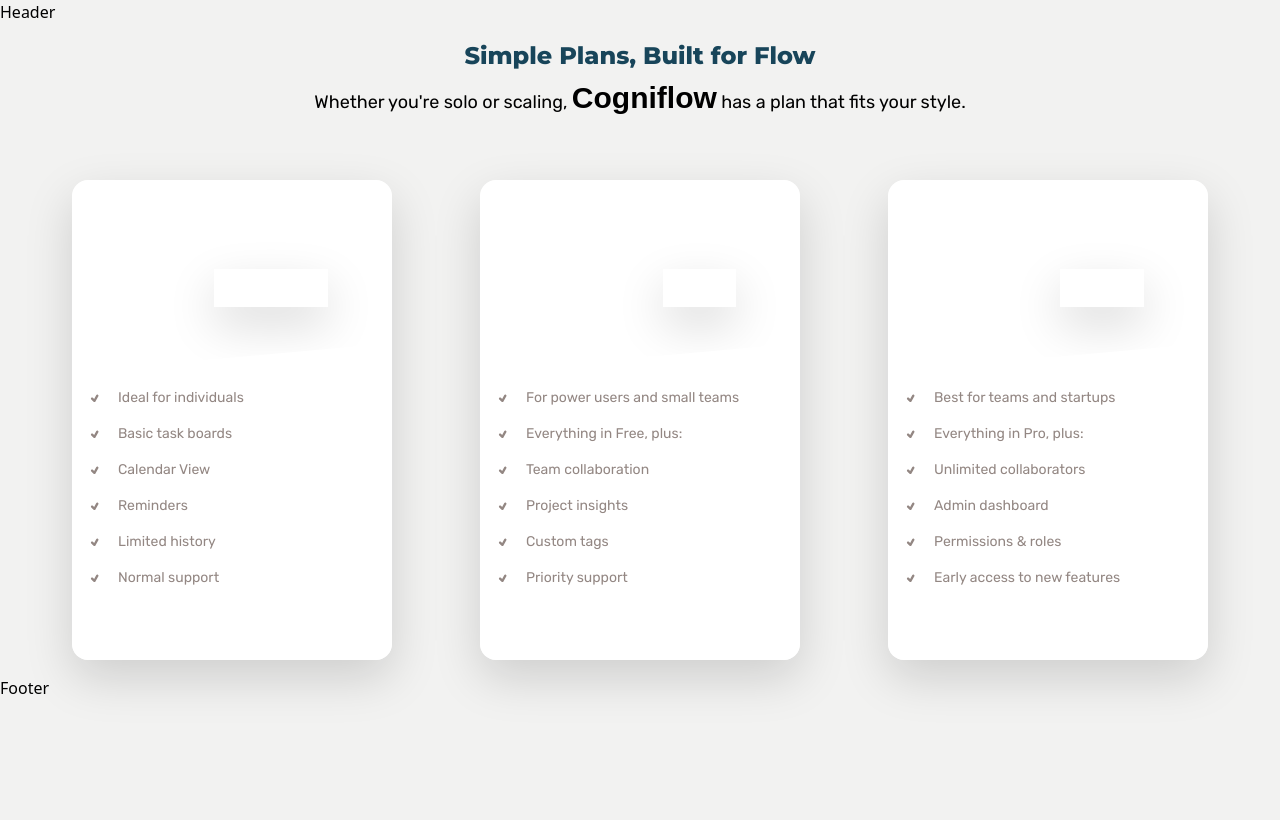
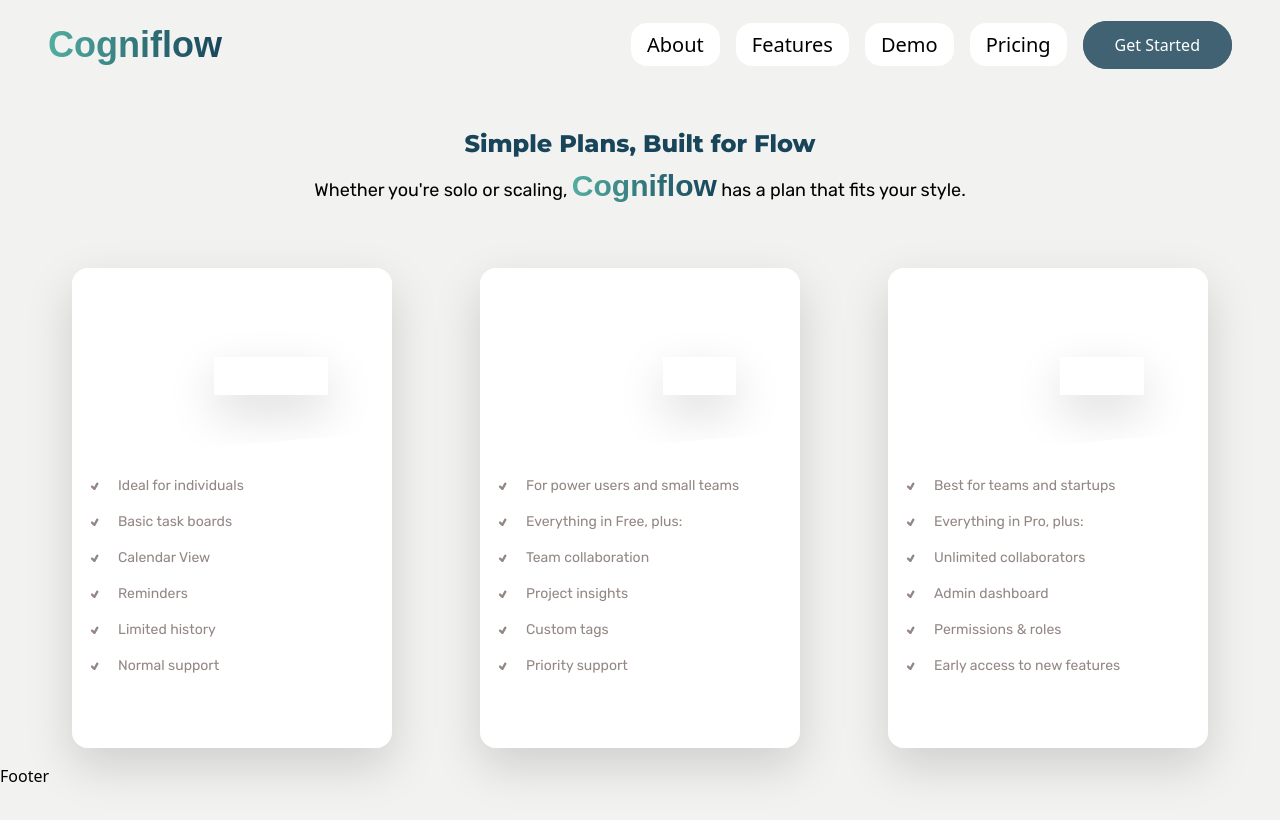
Before and after one commit to arunav999/CogniFlow-frontend, a React (Vite) app: page / in a window 1280 px wide. Shown: the top 820 px of the page. Built offline with nearby package versions, Linux system fonts and the light colour scheme; a web font is replaced by a local one.

Commit message:
added header design

```diff
--- a/index.html
+++ b/index.html
@@ -5,7 +5,7 @@
     <meta name="viewport" content="width=device-width, initial-scale=1.0" />
     <title>CogniFlow</title>
   </head>
-  <body class="bg-light-bg-body">
+  <body class="bg-light-bg-body h-[1000px]">
     <div id="modal"></div>
     <div id="root"></div>
     <script type="module" src="/src/main.jsx"></script>
--- a/src/components/Layout/Header/Header.jsx
+++ b/src/components/Layout/Header/Header.jsx
@@ -1,7 +1,71 @@
+import { useState, useEffect } from "react";
+
+import Links from "../../Reusable/Links/Links";
+import Button from "../../Reusable/Button/Button";
+
+import "./header.css";
+
 const Header = () => {
+  const [linkBg, setLinkBg] = useState(false);
+
+  useEffect(() => {
+    const handleScroll = () => {
+      const navArea = document.getElementById("navArea");
+      if (window.scrollY > 0) {
+        navArea.classList.add("is-sticky");
+        setLinkBg(true);
+      } else {
+        navArea.classList.remove("is-sticky");
+        setLinkBg(false);
+      }
+    };
+
+    window.addEventListener("scroll", handleScroll);
+
+    return () => window.removeEventListener("scroll", handleScroll);
+  }, []);
+
   return (
     <>
-      <header className="">Header</header>
+      <header className="header" id="navArea">
+        {/* LOGO */}
+        <h2 className="font-logo font-bold text-4xl">
+          <a href="/" className="logo-gradient">
+            Cogniflow
+          </a>
+        </h2>
+
+        {/* NAVIGATION */}
+        <nav>
+          <ul className="flex items-center gap-4">
+            <li>
+              <Links to="/about" bg={linkBg}>
+                About
+              </Links>
+            </li>
+            <li>
+              <Links to="/features" bg={linkBg}>
+                Features
+              </Links>
+            </li>
+            <li>
+              <Links to="/demo" bg={linkBg}>
+                Demo
+              </Links>
+            </li>
+            <li>
+              <Links to="/pricing" bg={linkBg}>
+                Pricing
+              </Links>
+            </li>
+            <li>
+              <Button secondary disabled={false}>
+                Get Started
+              </Button>
+            </li>
+          </ul>
+        </nav>
+      </header>
     </>
   );
 };
--- /dev/null
+++ b/src/components/Layout/Header/header.css
@@ -0,0 +1,22 @@
+.header {
+  /* @apply fixed top-0 h-[5.6rem] w-full bg-whi py-8 px-12 flex items-center justify-between z-999 transition-all duration-300 ease-in-out; */
+  padding: 2rem 3rem;
+  position: fixed;
+  top: 0;
+  height: 5.6rem;
+  width: 100%;
+  background-color: #f2f2f1;
+
+  display: flex;
+  align-items: center;
+  justify-content: space-between;
+  z-index: 999;
+  transition: all 0.3s ease-in-out;
+}
+
+#navArea.is-sticky {
+  height: 4.6rem;
+  background-color: white;
+  box-shadow: 0px 1px 8px 1px rgba(0,0,0, 0.05);
+  border-radius: 0px 0px 8px 8px;
+}
--- a/src/components/Main/Main.jsx
+++ b/src/components/Main/Main.jsx
@@ -3,7 +3,7 @@
 const Main = () => {
   return (
     <>
-      <main className="">
+      <main className="mt-28">
         <PricingSection />
       </main>
     </>
--- a/src/components/Main/Pricing/PricingSection.jsx
+++ b/src/components/Main/Pricing/PricingSection.jsx
@@ -5,14 +5,12 @@
 const PricingSection = () => {
   return (
     <>
-      <section className="section">
+      <section className="section" id="/pricing">
         <div className="text-center mb-16">
-          <h2 className="heading">
-            Simple Plans, Built for Flow
-          </h2>
+          <h2 className="heading">Simple Plans, Built for Flow</h2>
           <h4 className="sub-heading">
             Whether you're solo or scaling,{" "}
-            <span className="font-logo xs:text-2xl sm:text-3xl font-bold">
+            <span className="logo logo-gradient">
               Cogniflow
             </span>{" "}
             has a plan that fits your style.
--- a/src/components/Reusable/Button/button.css
+++ b/src/components/Reusable/Button/button.css
@@ -86,3 +86,8 @@
   background-color: #8dcac1;
   cursor: not-allowed;
 }
+
+.button.secondary.disabled {
+  background-color: #8da1aa;
+  cursor: not-allowed;
+}
--- a/src/components/Reusable/Links/Links.jsx
+++ b/src/components/Reusable/Links/Links.jsx
@@ -1,20 +1,20 @@
 import { NavLink } from "react-router-dom";
 
-const Links = () => {
+const Links = ({ children, to, bg }) => {
   return (
     <>
       <NavLink
-        to="/"
+        to={to}
         end
         className={({ isActive }) =>
-          ` text-xl font-light px-4 py-2 shadow-button active:shadow-button-active ${
+          ` text-xl font-light px-4 py-2 hover:shadow-button active:shadow-button-active ${
             isActive
-              ? "bg-light-text-link text-white bg-[linear-gradient(240deg,_transparent_0%,_transparent_50%,_var(--color-light-ui-secondary)_50%)] bg-[length:220%] hover:bg-[position:100%] hover:text-white"
-              : "bg-white"
-          } rounded transition-all duration-300 bg-[linear-gradient(120deg,_transparent_0%,_transparent_50%,_var(--color-light-ui-primary)_50%)] bg-[length:220%] hover:bg-[position:100%] hover:text-white `
+              ? "bg-light-text-link text-white bg-[linear-gradient(240deg,_transparent_0%,_transparent_50%,_var(--color-light-ui-secondary)_50%)] bg-[length:230%] hover:bg-[position:100%] hover:text-white"
+              : `${bg ? "bg-light-bg-body" : "bg-light-bg-card"}`
+          } rounded-2xl transition-all duration-300 bg-[linear-gradient(120deg,_transparent_0%,_transparent_50%,_var(--color-light-ui-primary)_50%)] bg-[length:230%] hover:bg-[position:100%] hover:text-white `
         }
       >
-        Custom Link
+        {children}
       </NavLink>
     </>
   );
--- a/src/index.css
+++ b/src/index.css
@@ -80,6 +80,13 @@
   --breakpoint-3xl: 1920px;         /* Breakpoint for 4k displays */
 }
 
+.logo {
+  @apply font-logo xs:text-2xl sm:text-3xl font-bold;
+}
+
+.logo-gradient {
+  @apply bg-gradient-to-r from-[#53aea0] to-[#18455a] bg-clip-text text-transparent;
+}
 
 .section {
   @apply xs:py-4 xs:px-6 3xl:py-12 3xl:px-24;
```
Also changed, not shown: src/components/Reusable/Button/Button.jsx (+0 -10 lines).
